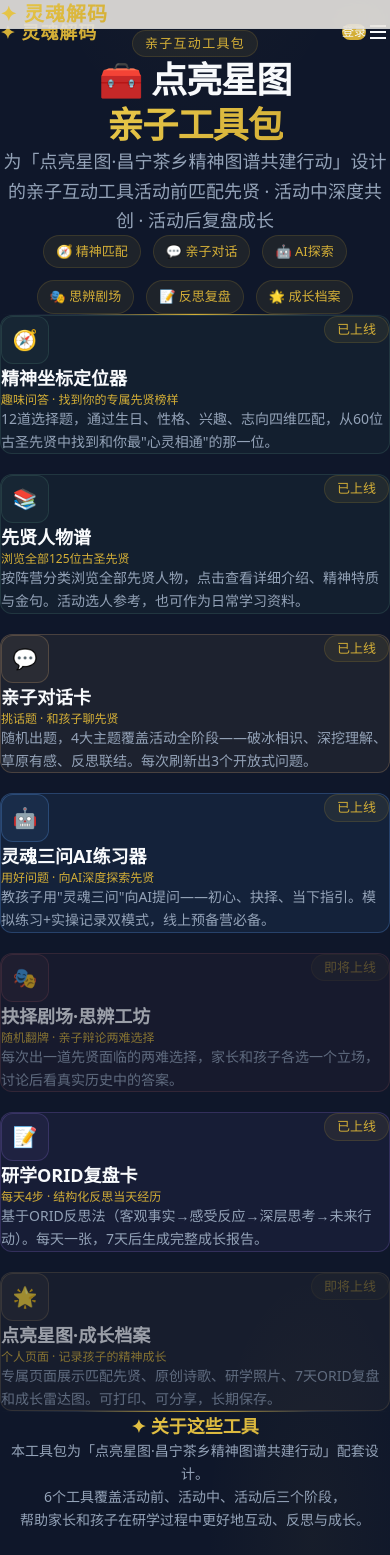
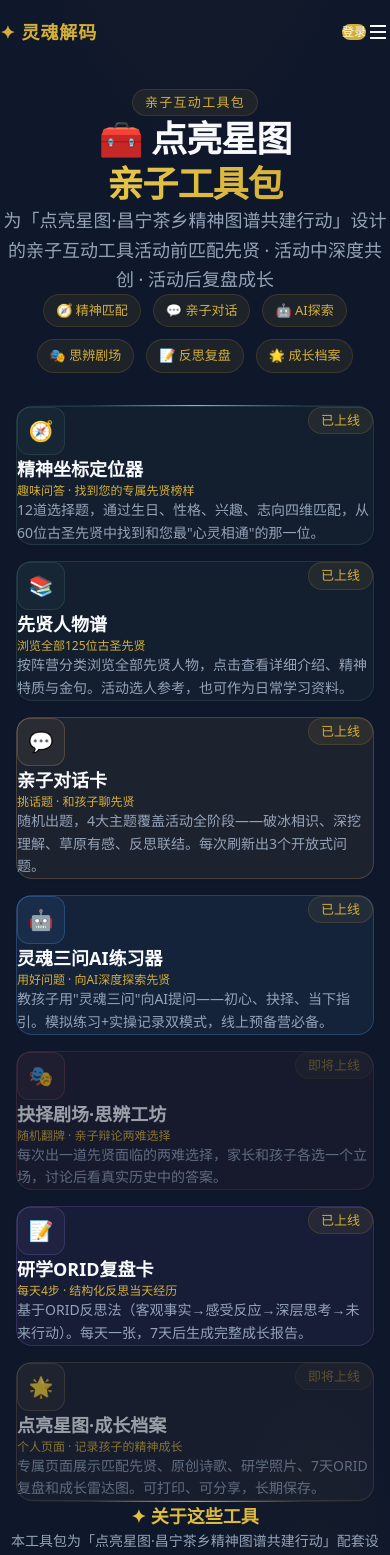
Before and after one commit to wlkerwong-boop/soul-decode, a Next.js app: page /tools in a window 390 px wide. Shown: the top 1555 px of the page. Built offline with nearby package versions, Linux system fonts and the light colour scheme; a small style sheet from the web is missing.

Commit message:
fix: restore responsive styles for star map tools

```diff
--- a/src/app/homepage.css
+++ b/src/app/homepage.css
@@ -25,7 +25,7 @@ body[data-site="soulcode"] {
 }
 
 /* The homepage owns the visual navigation; keep the authenticated app nav on inner pages. */
-body[data-site="soulcode"] .soulcode-global-nav { display: none; }
+body.homepage-active .soulcode-global-nav { display: none; }
 
 /* ---- Stella：暖沙 + 珊瑚橘 ---- */
 body[data-site="stella"] {
--- a/src/app/page.tsx
+++ b/src/app/page.tsx
@@ -19,6 +19,7 @@ import "./homepage.css";
 export default function HomePage() {
   useEffect(() => {
     document.body.setAttribute("data-site", "soulcode");
+    document.body.classList.add("homepage-active");
     const nav = document.getElementById("nav");
     const onScroll = () => nav?.classList.toggle("scrolled", window.scrollY > 40);
     window.addEventListener("scroll", onScroll, { passive: true });
@@ -28,6 +29,7 @@ export default function HomePage() {
     );
     document.querySelectorAll(".reveal").forEach((el) => io.observe(el));
     return () => {
+      document.body.classList.remove("homepage-active");
       window.removeEventListener("scroll", onScroll);
       io.disconnect();
     };
--- a/src/app/tools/figures/page.tsx
+++ b/src/app/tools/figures/page.tsx
@@ -3,6 +3,7 @@
 import { useState } from 'react';
 import { sageFigures, camps, type SageFigure } from '@/data/tools/sageData';
 import { sageBios } from '@/data/tools/sageBioData';
+import '../tools.css';
 
 function FigureDetail({ figure, onClose }: { figure: SageFigure; onClose: () => void }) {
   return (
@@ -84,7 +85,7 @@ export default function FiguresPage() {
     : sageFigures;
 
   return (
-    <div className="min-h-screen gradient-bg px-6 py-12">
+    <div className="tools-page min-h-screen gradient-bg px-6 py-12">
       <div className="max-w-5xl mx-auto">
         {/* Header */}
         <div className="text-center mb-8">
--- a/src/app/tools/orid/page.tsx
+++ b/src/app/tools/orid/page.tsx
@@ -1,6 +1,7 @@
 'use client';
 
 import { useState, useEffect } from 'react';
+import '../tools.css';
 
 // ── Constants ──
 const TOTAL_DAYS = 7;
@@ -31,32 +32,32 @@ const steps: StepInfo[] = [
     key: 'objective',
     label: 'O·客观事实',
     icon: '👁️',
-    kidQuestion: '今天发生了什么？你看到了什么、听到了什么、做了什么？',
-    parentQuestion: '今天孩子做了什么、说了什么？你观察到了哪些具体行为？',
+    kidQuestion: '今天发生了什么？您看到了什么、听到了什么、做了什么？',
+    parentQuestion: '今天孩子做了什么、说了什么？您观察到了哪些具体行为？',
     placeholder: '例如：今天在草原上徒步了3公里……',
   },
   {
     key: 'reflective',
     label: 'R·感受反应',
     icon: '❤️',
-    kidQuestion: '今天你有什么感受？开心、意外、难过、还是累？',
-    parentQuestion: '今天孩子的情绪状态怎么样？你自己有什么感受？',
+    kidQuestion: '今天您有什么感受？开心、意外、难过、还是累？',
+    parentQuestion: '今天孩子的情绪状态怎么样？您自己有什么感受？',
     placeholder: '例如：刚开始觉得很累，但到山顶看到草原的时候特别开心……',
   },
   {
     key: 'interpretive',
     label: 'I·深层思考',
     icon: '🧠',
-    kidQuestion: '今天这件事让你学到了什么？或者想到了什么？',
-    parentQuestion: '今天孩子的表现说明了什么？你有什么新的发现或感悟？',
+    kidQuestion: '今天这件事让您学到了什么？或者想到了什么？',
+    parentQuestion: '今天孩子的表现说明了什么？您有什么新的发现或感悟？',
     placeholder: '例如：我明白了坚持走完累的路，才能看到好看的风景……',
   },
   {
     key: 'decisional',
     label: 'D·未来行动',
     icon: '🎯',
-    kidQuestion: '接下来你会怎么做？今天的经历有没有改变你的想法？',
-    parentQuestion: '接下来你会怎么支持孩子？今天的经历对你有何启发？',
+    kidQuestion: '接下来您会怎么做？今天的经历有没有改变您的想法？',
+    parentQuestion: '接下来您会怎么支持孩子？今天的经历对您有何启发？',
     placeholder: '例如：以后遇到困难，我会先试着自己走完，再看要不要帮忙……',
   },
 ];
@@ -124,7 +125,7 @@ export default function OridPage() {
 
   // ── Render ──
   return (
-    <div className="min-h-screen gradient-bg px-6 py-12">
+    <div className="tools-page min-h-screen gradient-bg px-6 py-12">
       <div className="max-w-2xl mx-auto">
         {/* Header */}
         <div className="text-center mb-8">
--- a/src/app/tools/page.tsx
+++ b/src/app/tools/page.tsx
@@ -1,13 +1,14 @@
 'use client';
 
 import Link from 'next/link';
+import './tools.css';
 
 const tools = [
   {
     icon: '🧭',
     title: '精神坐标定位器',
-    subtitle: '趣味问答 · 找到你的专属先贤榜样',
-    desc: '12道选择题，通过生日、性格、兴趣、志向四维匹配，从60位古圣先贤中找到和你最"心灵相通"的那一位。',
+    subtitle: '趣味问答 · 找到您的专属先贤榜样',
+    desc: '12道选择题，通过生日、性格、兴趣、志向四维匹配，从60位古圣先贤中找到和您最"心灵相通"的那一位。',
     href: '/tools/matching',
     color: 'rgba(74, 124, 111, 0.08)',
     borderColor: 'rgba(74, 124, 111, 0.25)',
@@ -77,19 +78,10 @@ const tools = [
 
 export default function ToolsPage() {
   return (
-    <div className="min-h-screen gradient-bg">
-      {/* Nav */}
-      <nav className="glass-nav sticky top-0 z-50 px-6 py-4">
-        <div className="max-w-5xl mx-auto flex items-center justify-between">
-          <Link href="/" className="gradient-text text-xl font-bold tracking-wider">
-            ✦ 灵魂解码
-          </Link>
-          {/* 法藏链接已临时摘除（爸爸 2026-07-27 指令，含家庭私人信息） */}
-        </div>
-      </nav>
+    <div className="tools-page min-h-screen gradient-bg">
 
       {/* Hero */}
-      <section className="px-6 pt-16 pb-8 text-center max-w-4xl mx-auto">
+      <section className="tools-hero px-4">
         <div className="inline-block mb-6">
           <span className="tag-pill text-xs tracking-widest">亲子互动工具包</span>
         </div>
@@ -114,16 +106,16 @@ export default function ToolsPage() {
       </section>
 
       {/* Gold Divider */}
-      <div className="gold-divider max-w-5xl mx-auto mb-12" />
+      <div className="gold-divider tools-container mb-12" />
 
       {/* Tools Grid */}
-      <section className="px-6 pb-12 max-w-5xl mx-auto">
-        <div className="grid md:grid-cols-2 gap-5">
+      <section className="tools-container pb-12">
+        <div className="tools-grid">
           {tools.map((tool) => (
             tool.status === 'ready' ? (
               <Link key={tool.href} href={tool.href}>
                 <div
-                  className="group p-6 rounded-xl border border-[var(--border-color)] bg-[var(--bg-card)] hover:bg-[var(--bg-card-hover)] hover:border-[var(--text-accent)]/40 transition-all duration-300 cursor-pointer"
+                  className="tool-card group p-6 rounded-xl border border-[var(--border-color)] bg-[var(--bg-card)] hover:bg-[var(--bg-card-hover)] hover:border-[var(--text-accent)]/40 transition-all duration-300 cursor-pointer"
                   style={{ background: tool.color, borderColor: tool.borderColor }}
                 >
                   <div className="flex items-start justify-between">
@@ -143,7 +135,7 @@ export default function ToolsPage() {
             ) : (
               <div
                 key={tool.href}
-                className="group p-6 rounded-xl border border-[var(--border-color)] bg-[var(--bg-card)] opacity-60 cursor-not-allowed"
+                className="tool-card group p-6 rounded-xl border border-[var(--border-color)] bg-[var(--bg-card)] opacity-60 cursor-not-allowed"
                 style={{ background: tool.color, borderColor: tool.borderColor }}
               >
                 <div className="flex items-start justify-between">
@@ -165,10 +157,10 @@ export default function ToolsPage() {
       </section>
 
       {/* Gold Divider */}
-      <div className="gold-divider max-w-5xl mx-auto mb-12" />
+      <div className="gold-divider tools-container mb-12" />
 
       {/* Description */}
-      <section className="px-6 pb-12 max-w-3xl mx-auto text-center">
+      <section className="tools-about px-4 pb-12">
         <h2 className="text-lg font-bold mb-4 gradient-text">✦ 关于这些工具</h2>
         <p className="text-sm text-[var(--text-secondary)] leading-relaxed">
           本工具包为「点亮星图·昌宁茶乡精神图谱共建行动」配套设计。<br />
@@ -179,8 +171,8 @@ export default function ToolsPage() {
       </section>
 
       {/* Footer */}
-      <footer className="border-t border-[var(--border-color)] py-8 px-6">
-        <div className="max-w-5xl mx-auto text-center text-sm text-[var(--text-secondary)]">
+      <footer className="border-t border-[var(--border-color)] py-8 px-4">
+        <div className="tools-footer text-center text-sm text-[var(--text-secondary)]">
           <p>点亮星图 · 昌宁茶乡精神图谱共建行动</p>
           <p className="mt-1">
             <Link href="/" className="hover:text-[var(--text-accent)] transition-colors opacity-60 hover:opacity-100">
--- /dev/null
+++ b/src/app/tools/tools.css
@@ -0,0 +1,68 @@
+/* Shared layout for the 点亮星图 activity pages.  The global AppNav owns the
+   navigation; these rules keep the activity content readable at every width. */
+.tools-page {
+  min-height: 100%;
+  padding: calc(var(--navbar-height) + 2.5rem) 0 3rem;
+}
+
+.tools-page .tools-container {
+  width: min(1200px, calc(100% - 3rem));
+  margin-inline: auto;
+}
+
+.tools-page .tools-hero {
+  max-width: 900px;
+  margin: 0 auto 2.5rem;
+  text-align: center;
+}
+
+.tools-page .tools-grid {
+  display: grid;
+  grid-template-columns: repeat(2, minmax(0, 1fr));
+  gap: 1.5rem;
+}
+
+.tools-page .tool-card {
+  min-width: 0;
+  min-height: 220px;
+  border-radius: 16px;
+  box-shadow: var(--shadow-sm);
+  transition: transform var(--duration-normal) var(--ease-out), box-shadow var(--duration-normal) var(--ease-out), border-color var(--duration-normal) var(--ease-out);
+}
+
+.tools-page .tool-card:hover {
+  transform: translateY(-3px);
+  box-shadow: var(--shadow-lg);
+}
+
+.tools-page .tools-about {
+  max-width: 720px;
+  margin-inline: auto;
+  text-align: center;
+}
+
+.tools-page .tools-footer {
+  max-width: 1200px;
+  width: calc(100% - 3rem);
+  margin-inline: auto;
+}
+
+.tools-page .tools-scroll-row {
+  scrollbar-width: thin;
+  scrollbar-color: var(--color-accent) transparent;
+}
+
+@media (max-width: 1023px) {
+  .tools-page .tools-container,
+  .tools-page .tools-footer { width: min(720px, calc(100% - 3rem)); }
+  .tools-page .tools-grid { grid-template-columns: 1fr; }
+}
+
+@media (max-width: 640px) {
+  .tools-page { padding-top: calc(var(--navbar-height) + 1.5rem); }
+  .tools-page .tools-container,
+  .tools-page .tools-footer { width: calc(100% - 2rem); }
+  .tools-page .tools-hero { margin-bottom: 2rem; }
+  .tools-page .tools-grid { gap: 1rem; }
+  .tools-page .tool-card { min-height: 0; }
+}
```
Also changed, not shown: src/app/tools/ai-3q/page.tsx (+7 -6 lines), src/app/tools/matching/page.tsx (+20 -19 lines), src/app/tools/talk/page.tsx (+29 -28 lines).
